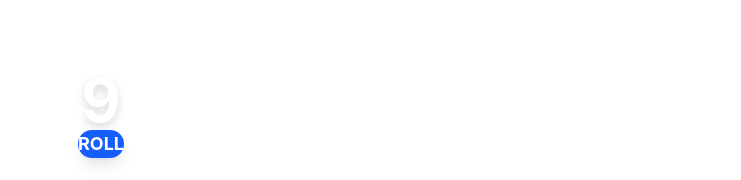
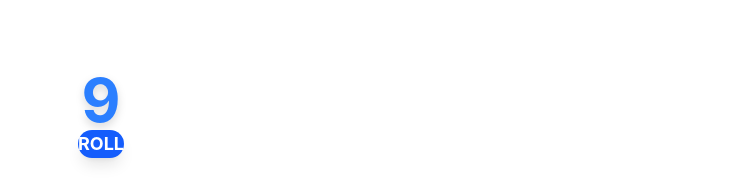
Before and after one commit to weezyvasya/DND, a React (Vite) app: page / in a window 1280 px wide. Both pictures are taken after a click on the button "ROLL". Shown: the part 414-594 px from the top of the page, without its empty margins (539-1280 px from the left). Built offline with nearby package versions, Linux system fonts and the light colour scheme.

Commit message:
final version

```diff
--- a/src/components/App.tsx
+++ b/src/components/App.tsx
@@ -121,7 +121,7 @@ const App: React.FC = () => {
 
           {/* Result Display */}
           {state.result && !state.isRolling && (
-            <div className="mt-6 text-6xl font-bold text-white drop-shadow-lg">
+            <div className="mt-6 text-6xl font-bold text-blue-500 drop-shadow-lg">
               {state.result}
             </div>
           )}
```
